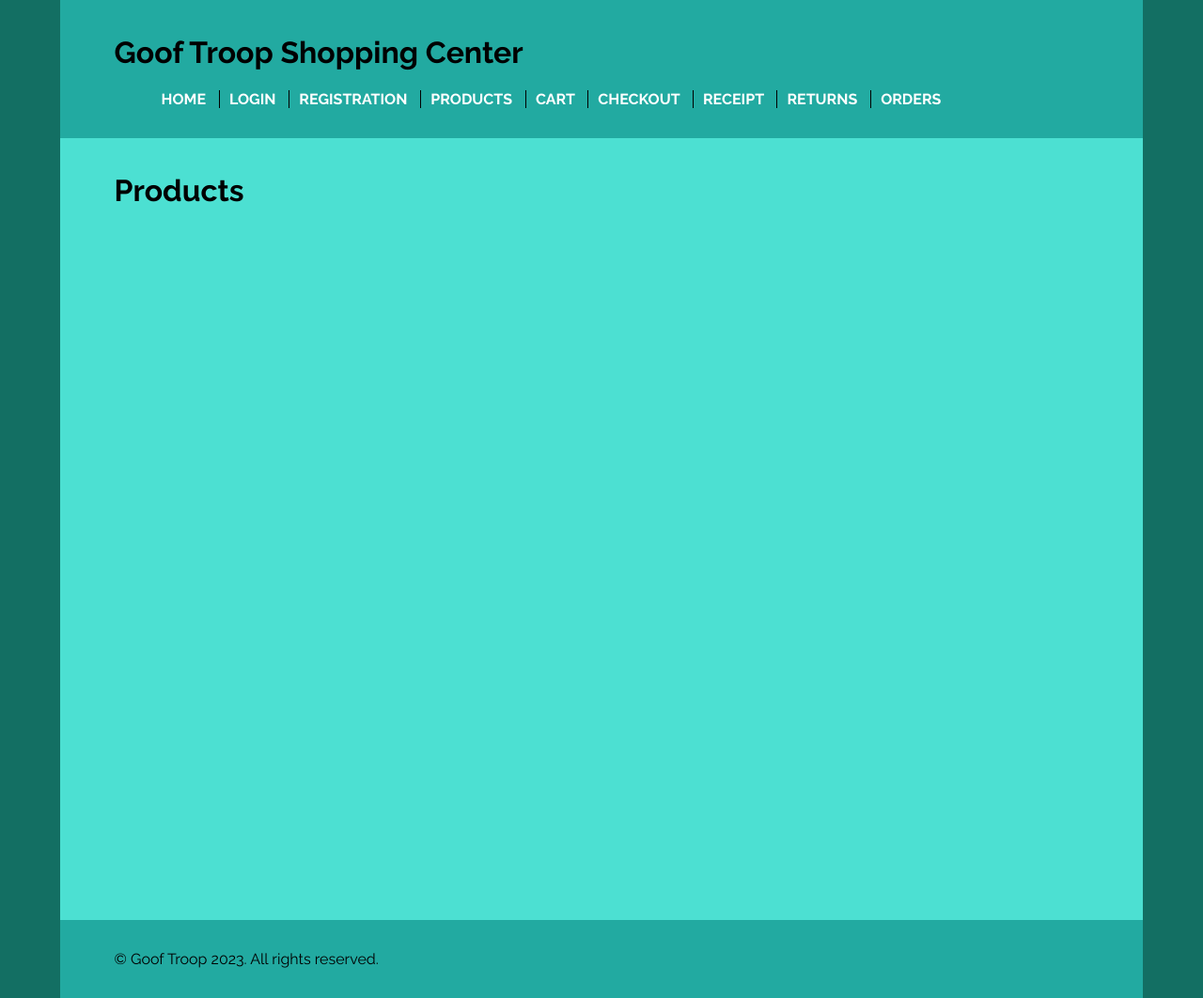
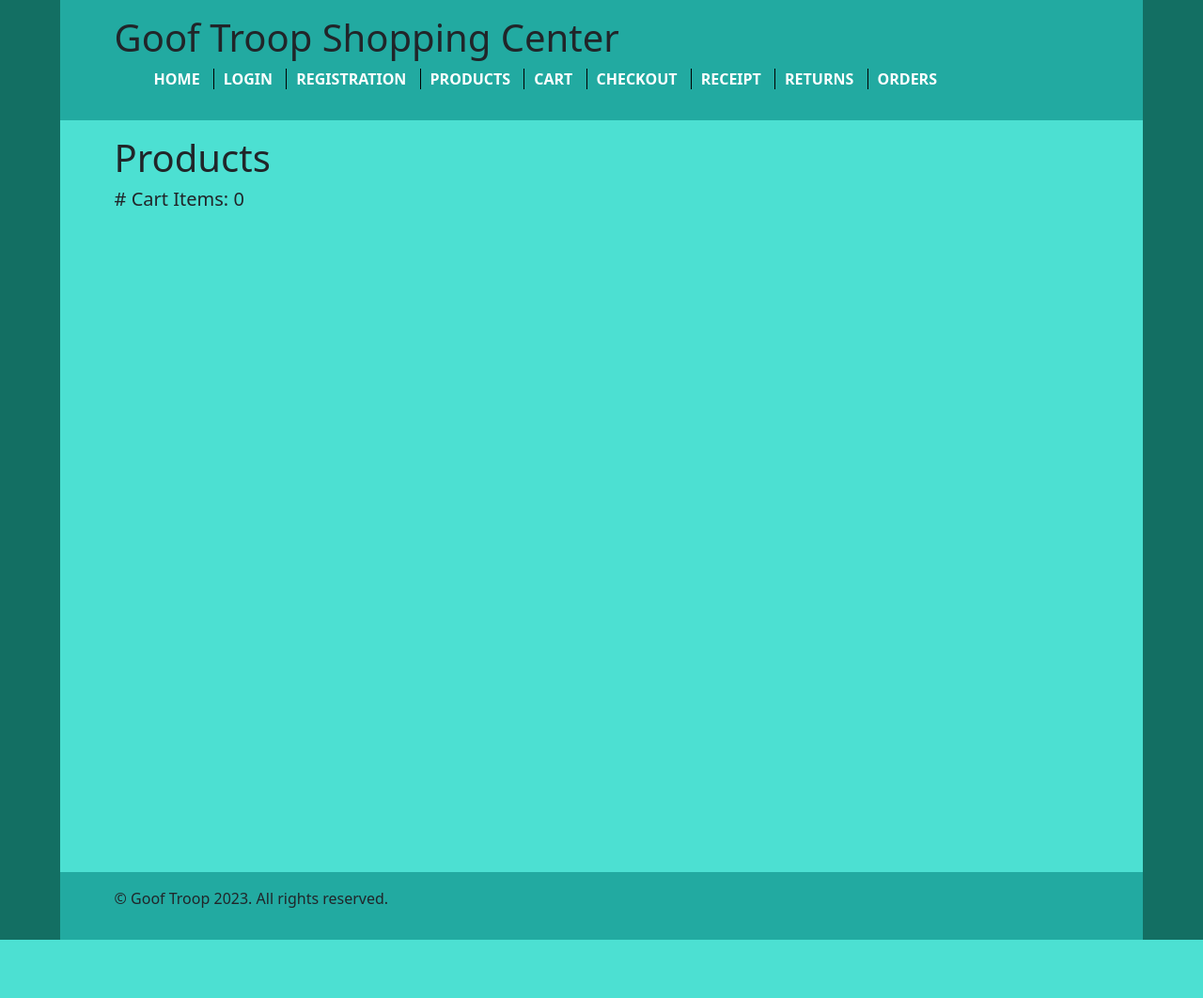
Before and after one commit to x13xDread/CSET-180-project, a Flask app: page /products in a window 1280 px wide. Shown: the whole page at 94% size. After the commit the page ends 1000 px from the top, so only its background shows below. Run offline with Flask 3, Linux system fonts and the light colour scheme; the visitor is signed in with stand-in values (Sample User, id 1); data that the repository does not hold is empty.

Commit message:
Working cart system

```diff
--- a/main.py
+++ b/main.py
@@ -47,6 +47,7 @@ def post_login():
                     "email": user[1],
                     "type": user[4]
                 }
+                session['cart'] = {}
                 return render_template('index.html', error=None, success="Logged in")
             else:
                 error = "Wrong password!"
@@ -85,9 +86,12 @@ def post_registration():
 # endregion
 
 #region protected routes
-@app.route('/products')
+@app.route('/products', methods=['POST', 'GET'])
 @login_required
 def products():
+    if(request.method == 'POST'):
+        session['cart'] = request.get_json()
+        print(session['cart'])
     products = conn.execute(text('Select * from products;'))
     vendors = conn.execute(text('Select name, email from users where type="vendor";')).fetchall()
     return render_template('products.html',products=products,vendors=vendors)
@@ -102,7 +106,7 @@ def cart():
 def checkout():
     return render_template('checkout.html')
 
-@app.route('/reciept')
+@app.route('/receipt')
 @login_required
 def reciept():
     return render_template('receipt.html')
--- a/templates/base.html
+++ b/templates/base.html
@@ -5,10 +5,15 @@
         <title>
             Home Page
         </title>
+        <link href="https://cdn.jsdelivr.net/npm/bootstrap@5.2.2/dist/css/bootstrap.min.css" rel="stylesheet" integrity="sha384-Zenh87qX5JnK2Jl0vWa8Ck2rdkQ2Bzep5IDxbcnCeuOxjzrPF/et3URy9Bv1WTRi" crossorigin="anonymous">
+        <script src="https://cdn.jsdelivr.net/npm/bootstrap@5.2.2/dist/js/bootstrap.bundle.min.js" integrity="sha384-OERcA2EqjJCMA+/3y+gxIOqMEjwtxJY7qPCqsdltbNJuaOe923+mo//f6V8Qbsw3" crossorigin="anonymous"></script>
+
         <link href="../static/style.css" rel="stylesheet" type="text/css">
         <link rel="preconnect" href="https://fonts.googleapis.com">
         <link rel="preconnect" href="https://fonts.gstatic.com" crossorigin>
         <link href="https://fonts.googleapis.com/css2?family=Raleway:ital,wght@0,100;0,200;0,300;0,400;0,500;0,600;0,700;0,800;0,900;1,100;1,200;1,300;1,400;1,500;1,600;1,700;1,800;1,900&display=swap" rel="stylesheet">
+        <script src="https://ajax.googleapis.com/ajax/libs/jquery/3.5.1/jquery.min.js">
+        </script>
     </head>
     <div id="content">
         <body>
@@ -37,7 +42,7 @@
                             <a href="http://127.0.0.1:5000/checkout">checkout</a>
                         </li>
                         <li>
-                            <a href="http://127.0.0.1:5000/reciept">receipt</a>
+                            <a href="http://127.0.0.1:5000/receipt">receipt</a>
                         </li>
                         <li>
                             <a href="http://127.0.0.1:5000/returns">returns</a>
--- a/templates/checkout.html
+++ b/templates/checkout.html
@@ -3,8 +3,6 @@
 
 <head>
     <meta charset="UTF-8">
-    <link href="https://cdn.jsdelivr.net/npm/bootstrap@5.2.2/dist/css/bootstrap.min.css" rel="stylesheet" integrity="sha384-Zenh87qX5JnK2Jl0vWa8Ck2rdkQ2Bzep5IDxbcnCeuOxjzrPF/et3URy9Bv1WTRi" crossorigin="anonymous">
-    <script src="https://cdn.jsdelivr.net/npm/bootstrap@5.2.2/dist/js/bootstrap.bundle.min.js" integrity="sha384-OERcA2EqjJCMA+/3y+gxIOqMEjwtxJY7qPCqsdltbNJuaOe923+mo//f6V8Qbsw3" crossorigin="anonymous"></script>
     <script src="../scripts/payment.js"></script>
     <title>Checkout</title>
     <style>
--- a/templates/products.html
+++ b/templates/products.html
@@ -1,7 +1,60 @@
 {% extends "base.html" %}
 {% block body %}
+
+
+<script>
+    // check if user cart exists
+    try{
+        cart = {{session['cart'] | tojson}}
+
+    }
+    catch(error){
+        cart = {}
+
+    }
+    console.log(cart)
+
+    window.addEventListener('DOMContentLoaded', () => {
+        document.getElementById('item-count').innerHTML = cart_item_total()
+    })
+    function cart_item_total(){
+        sum = 0;
+        if(cart != null){
+
+            keys = Object.keys(cart)
+
+
+
+            for(var x = 0; x < keys.length; x++){
+                sum += Number(cart[keys[x]])
+            }
+        }
+        return sum
+    }
+    function add_to_cart(id){
+        if(cart == {} || cart[id] == null){
+            cart[id] = 1
+        }
+        else{
+            cart[id] +=1
+            console.log("else" +cart[id])
+        }
+
+        console.log(cart)
+        $.ajax({
+            type: "POST",
+            url: "/products",
+            data: JSON.stringify(cart),
+            contentType: "application/json",
+            dataType: 'json'
+          });
+        document.getElementById('item-count').innerHTML = cart_item_total()
+    }
+</script>
+
 <div>
     <h1> Products </h1>
+    <h5># Cart Items: <span id = "item-count"></span></h5>
     {% for product in products %}
     <div>
         <h3 id="product-name">{{ product['product_name'] }}</h3>
@@ -14,6 +67,9 @@
         </h5>
         <h3 id='product-price'>{{ product['price'] }}</h3>
         <img id = 'product-image' src="" alt="">
+
+        <button id="{{product['product_id']}}" onclick="add_to_cart({{product['product_id']}})">Add to Cart</button>
+
     </div>
     {% endfor %}
 </div>
```
